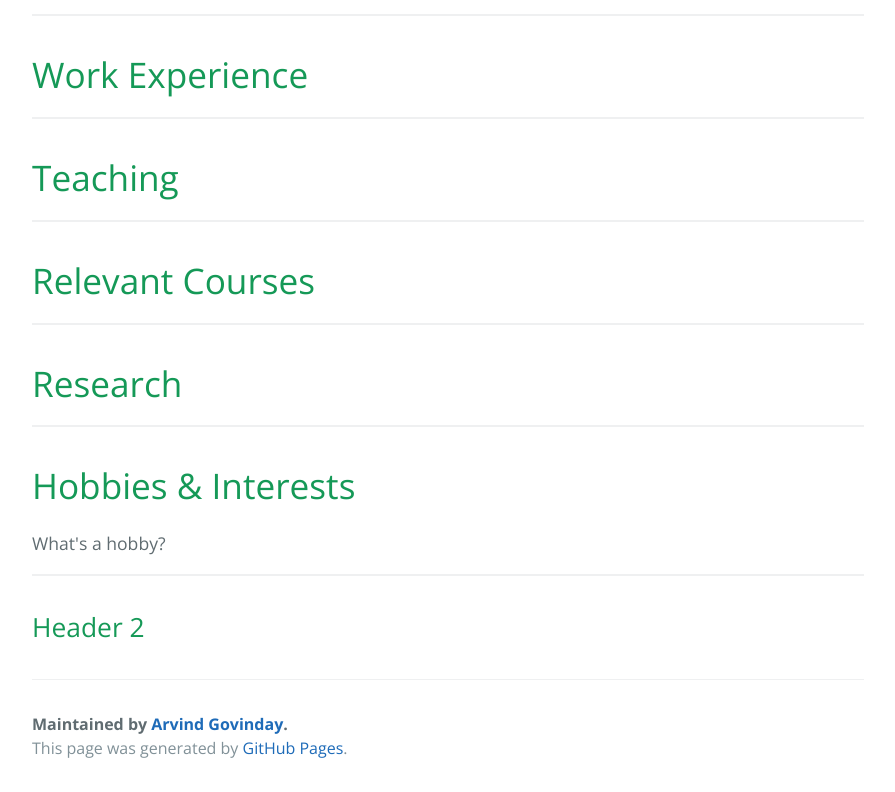
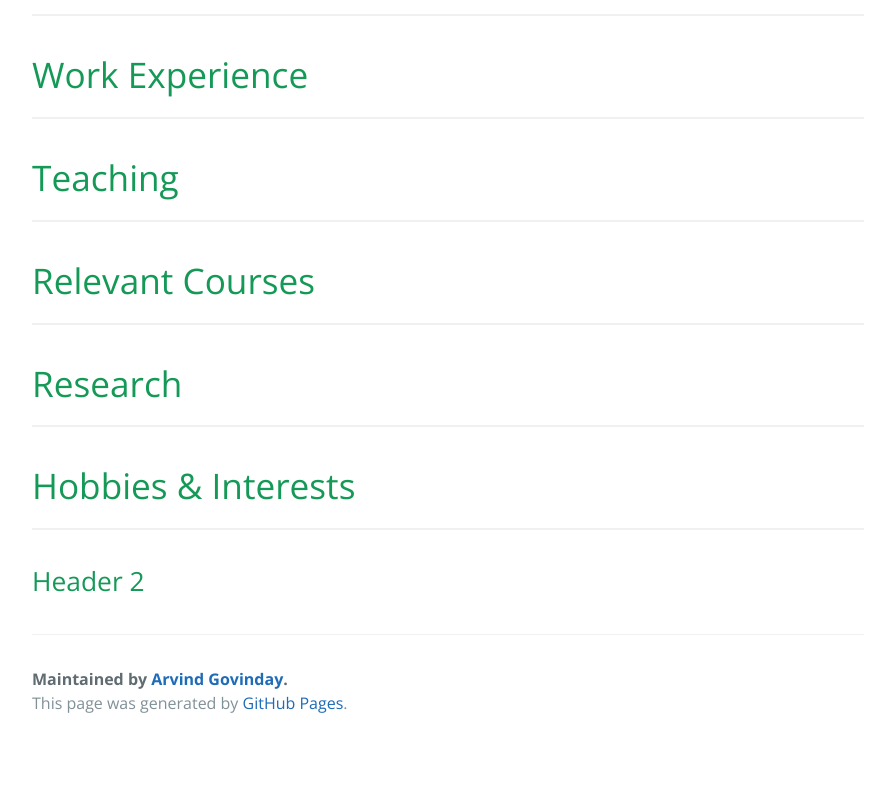
Before and after one commit to Arvgov/arvgov.github.io, a website: page index.html in a window 1280 px wide. Shown: the part 699-1491 px from the top of the page, without its empty margins (192-1087 px from the left). After the commit the page ends 1446 px from the top, so only its background shows below. Drawn offline with nearby package versions, Linux system fonts and the light colour scheme.

Commit message:
Update index.html

```diff
--- a/index.html
+++ b/index.html
@@ -59,7 +59,6 @@
   <hr>
   <h1>
     <a id="user-content-header-6" class="anchor" href="#header-1" aria-hidden="true"><span class="octicon octicon-link"></span></a>Hobbies & Interests</h1>
-    <p>What's a hobby?</p>
 <hr>
       <h2>
       <a id="user-content-header-2" class="anchor" href="#header-2" aria-hidden="true"><span class="octicon octicon-link"></span></a>Header 2</h2>
```
